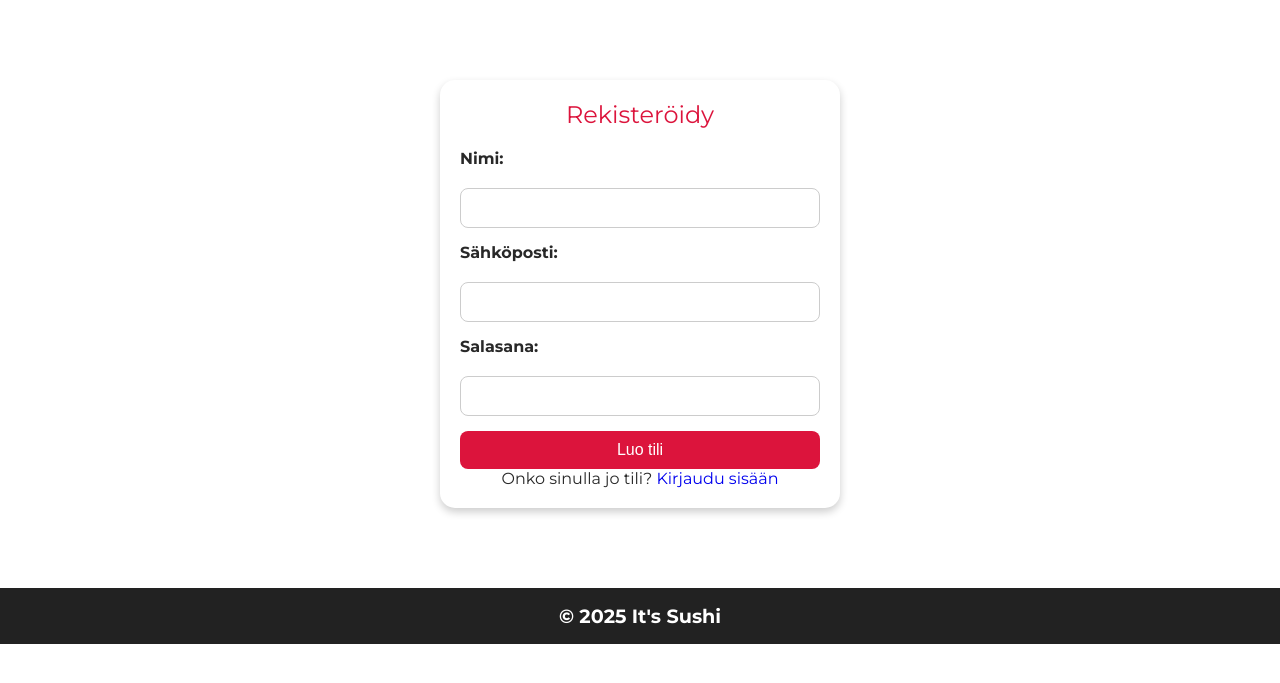
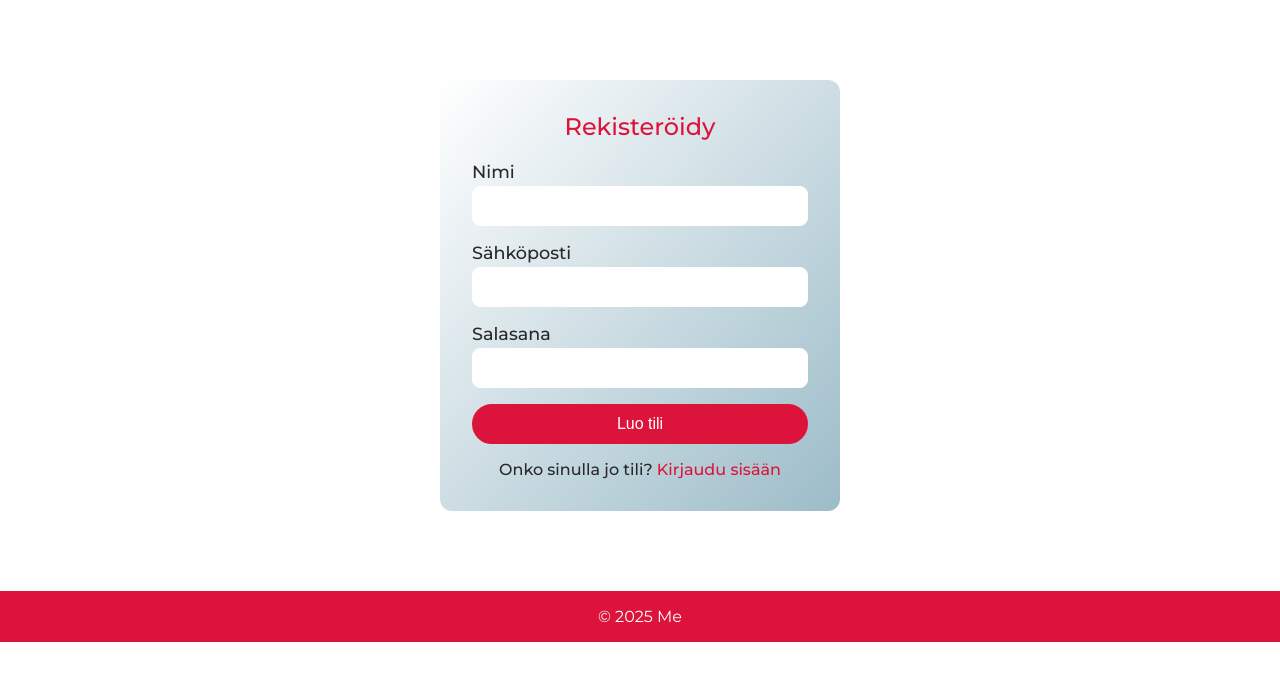
Before and after one commit to purkkapunkki/Web-kehitysprojekti, a web app: file register.html in a window 1280 px wide. Shown: the part 77-760 px from the top of the page. Run offline with its HTML, style and script files only (its server is not run), Linux system fonts and the light colour scheme; some libraries are stand-ins or nearby versions.

Commit message:
Refactor the code
Multiple fixes, including:
- Added the missing footer contents
- Removed comments
- Simplified css rules

```diff
--- a/admin-profile.html
+++ b/admin-profile.html
@@ -59,7 +59,7 @@
       </section>
     </main>
 
-    <footer></footer>
+    <footer>&copy; Me</footer>
     <script src="js/hamburger-menu.js" defer></script>
   </body>
 </html>
--- a/css/forms.css
+++ b/css/forms.css
@@ -1,68 +1,45 @@
-/* ==============================
-   FORMS GENERAL STYLE
-   ============================== */
-.form-container {
+.authentication-form-container {
   max-width: 400px;
   margin: 80px auto;
-  padding: 20px;
-  background: var(--white);
-  border-radius: 15px;
-  box-shadow: 0 4px 8px rgba(0,0,0,0.2);
   color: var(--black);
   text-align: center;
+  font-weight: 500;
+
+  * {
+    font-weight: inherit;
   }
 
-.form-container h2 {
+  h2 {
     margin-bottom: 20px;
     color: var(--red);
   }
 
-.form-container form {
+  form {
     display: flex;
     flex-direction: column;
-  gap: 15px;
   }
 
-.form-container label {
+  label {
     text-align: left;
-  font-weight: bold;
-  margin-bottom: 5px;
+    margin-bottom: 0.25rem;
+    font-size: 1.1rem;
   }
 
-.form-container input {
+  input {
     padding: 10px;
     border-radius: 8px;
-  border: 1px solid #ccc;
+    border: 1px solid var(--white);
     font-size: 1rem;
   }
 
-.form-container button {
-  background: var(--red);
-  color: var(--white);
-  border: none;
-  border-radius: 8px;
-  padding: 10px;
-  font-size: 1rem;
-  cursor: pointer;
-  transition: background 0.3s ease;
+  button,
+  input {
+    margin-bottom: 1rem;
+  }
 }
 
-.form-container button:hover {
-  background: var(--brown);
-}
-
-/* Message area */
-.message {
-  margin-top: 20px;
-  color: green;
-  font-weight: bold;
-}
-
-/* ==============================
-   RESPONSIVE
-   ============================== */
 @media (max-width: 600px) {
-  .form-container {
+  .authentication-form-container {
     margin: 40px 10px;
     padding: 15px;
   }
--- a/css/style.css
+++ b/css/style.css
@@ -79,7 +79,7 @@
   }
 }
 
-.lunch-sale-img {
+.round-image {
   clip-path: circle(50% at 50% 50%);
   width: 200px;
   height: 200px;
@@ -180,15 +180,9 @@
   cursor: pointer;
 }
 
-/* Footer styles */
 footer {
-  background: #222;
-  color: #fff;
+  background: var(--red);
+  color: var(--white);
   text-align: center;
   padding: 1rem;
-  font-size: 1.2rem;
-  font-weight: bold;
-  z-index: 10;
-  position: sticky;
-  bottom: 0;
 }
--- /dev/null
+++ b/js/register.js
@@ -0,0 +1,6 @@
+document
+  .getElementById("registerForm")
+  .addEventListener("submit", function (e) {
+    e.preventDefault();
+    window.location.href = "login.html";
+  });
--- a/register.html
+++ b/register.html
@@ -54,17 +54,16 @@
       </ul>
     </nav>
 
-    <!-- Rekisteröitymislomake -->
-    <main class="form-container">
+    <main class="authentication-form-container containers">
       <h2>Rekisteröidy</h2>
       <form id="registerForm">
-        <label for="name">Nimi:</label>
+        <label for="name">Nimi</label>
         <input type="text" id="name" name="name" required minlength="3" />
 
-        <label for="email">Sähköposti:</label>
+        <label for="email">Sähköposti</label>
         <input type="email" id="email" name="email" required />
 
-        <label for="password">Salasana:</label>
+        <label for="password">Salasana</label>
         <input
           type="password"
           id="password"
@@ -73,28 +72,18 @@
           minlength="5"
         />
 
-        <button type="submit">Luo tili</button>
+        <button type="submit" class="buttons">Luo tili</button>
       </form>
 
-      <p>Onko sinulla jo tili? <a href="login.html">Kirjaudu sisään</a></p>
+      <p>
+        Onko sinulla jo tili?
+        <a href="login.html" class="text-link">Kirjaudu sisään</a>
+      </p>
     </main>
 
-    <!-- Footer -->
-    <footer>&copy; 2025 It's Sushi</footer>
+    <footer>&copy; 2025 Me</footer>
 
     <script src="js/script.js" defer></script>
-    <script>
-      // Register demo
-      document
-        .getElementById("registerForm")
-        .addEventListener("submit", function (e) {
-          e.preventDefault();
-          alert("Rekisteröinti onnistui (demo).");
-          // Oikeasti ohjaittaisiin profiiliin tai menuun
-          // tai login-sivulle tai tallentaisit tiedot
-          //täytyy vielä se päättää yhdessä
-          window.location.href = "login.html"; // Ohjataan käyttäjä login.html-sivulle
-        });
-    </script>
+    <script src="js/register.js" defer></script>
   </body>
 </html>
--- a/shopping-cart-confirmation.html
+++ b/shopping-cart-confirmation.html
@@ -97,7 +97,7 @@
       </div>
     </main>
 
-    <footer></footer>
+    <footer>&copy; Me</footer>
     <script src="js/hamburger-menu.js" defer></script>
   </body>
 </html>
--- a/shopping-cart-info.html
+++ b/shopping-cart-info.html
@@ -94,7 +94,7 @@
       </div>
     </main>
 
-    <footer></footer>
+    <footer>&copy; Me</footer>
     <script src="js/hamburger-menu.js" defer></script>
   </body>
 </html>
--- a/shopping-cart-items.html
+++ b/shopping-cart-items.html
@@ -70,7 +70,7 @@
       </div>
     </main>
 
-    <footer></footer>
+    <footer>&copy; Me</footer>
     <script src="js/hamburger-menu.js" defer></script>
   </body>
 </html>
--- a/thank-you-for-ordering.html
+++ b/thank-you-for-ordering.html
@@ -61,7 +61,7 @@
       </article>
     </main>
 
-    <footer></footer>
+    <footer>&copy; Me</footer>
     <script src="js/hamburger-menu.js" defer></script>
   </body>
 </html>
--- a/user-profile.html
+++ b/user-profile.html
@@ -66,7 +66,7 @@
       </section>
     </main>
 
-    <footer></footer>
+    <footer>&copy; Me</footer>
     <script src="js/hamburger-menu.js" defer></script>
   </body>
 </html>
```
Also changed, not shown: css/menu-css/menu-page-general.css (+15 -41 lines), js/login.js (+4 -15 lines), login.html (+10 -10 lines), main.html (+5 -4 lines), menu.html (+79 -41 lines). Lines whose indentation alone changed are shown as unchanged.
